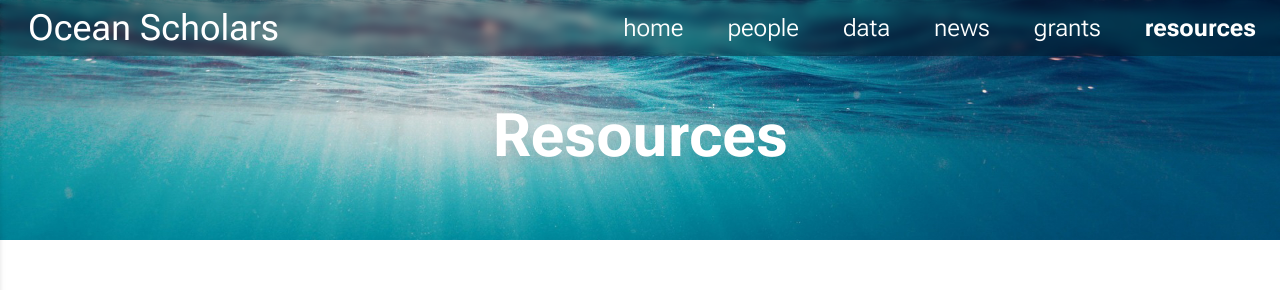
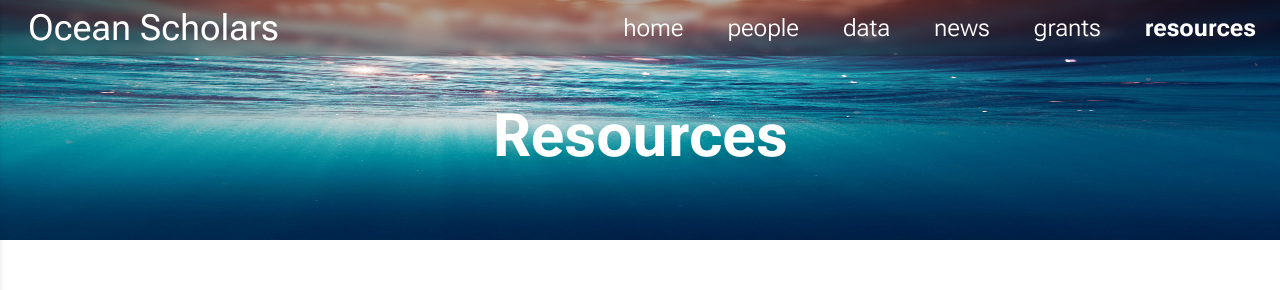
Before and after one commit to zanewolf/osah, a Next.js app: page /resources in a window 1280 px wide. Shown: the top 290 px of the page. Built offline with nearby package versions, Linux system fonts and the light colour scheme.

Commit message:
fixing deployment bugs

```diff
--- a/components/ProfileCard.js
+++ b/components/ProfileCard.js
@@ -7,7 +7,7 @@ import {Accordion, AccordionDetails, AccordionSummary} from "@material-ui/core";
 import {ExpandMore} from "@material-ui/icons";
 import Modal from 'react-modal'
 import TagSection from "./TagSection";
-import blurAvatar from '../public/avatar.png'
+// import blurAvatar from '../public/avatar.png'
 
 const myLoader = ({ src, quality }) => {
     return `${src}?&q=${quality || 100}`
@@ -114,14 +114,14 @@ export default function ProfileCard({profile,index}) {
                                     unoptimized={true}
                                     quality={100}
                                     loading={"eager"}
-                                    // onError={()=>{setImage(false)}}
+                                    onLoadingComplete={()=>{setImage(true)}}
                                     priority = {index < 10 ? true : false}
-                                    placeholder={<Avatar
-                                        size={'12vh'}
-                                        name={profile.fields.Name}
-                                        variant="beam"
-                                        colors={colors}
-                                    />}
+                                    // placeholder={<Avatar
+                                    //     size={'12vh'}
+                                    //     name={profile.fields.Name}
+                                    //     variant="beam"
+                                    //     colors={colors}
+                                    // />}
                                     // blurDataUrl={blurAvatar}
                                     // style={{minWidth:"100px",width:"auto",height:"auto",minHeight:"100px"}}
                                 />
--- a/components/SectionHero.js
+++ b/components/SectionHero.js
@@ -6,17 +6,18 @@ import {Button} from '@material-ui/core'
 
 export default function SectionHero ({image,imageposition,imageheight,children}) {
     return (
-        <section className={`relative ${imageheight === '30vh'? 'h-[30vh]' : 'h-[50vh]'}  w-[100vw]`}>
+        <section className={`relative overflow-hidden block ${imageheight === '30vh'? 'h-[30vh]' : 'h-[50vh]'}  w-[100vw]`}>
             {/*<div className={styles.imageWrapper}>*/}
                 <Image
                     // className={styles.landingImage}
                     priority={true}
                     src={image}
                     alt="Picture of ocean surface with sunset rays"
-                    layout={'fill'}
-                    objectFit={'cover'}
-                    objectPosition={imageposition}
+                    // layout={'fill'}
+                    // objectFit={'cover'}
+                    // objectPosition={imageposition}
                     placeholder="blur"
+                    fill={'cover'}
                     // position={'relative'}
                 />
             {/*</div>*/}
```
